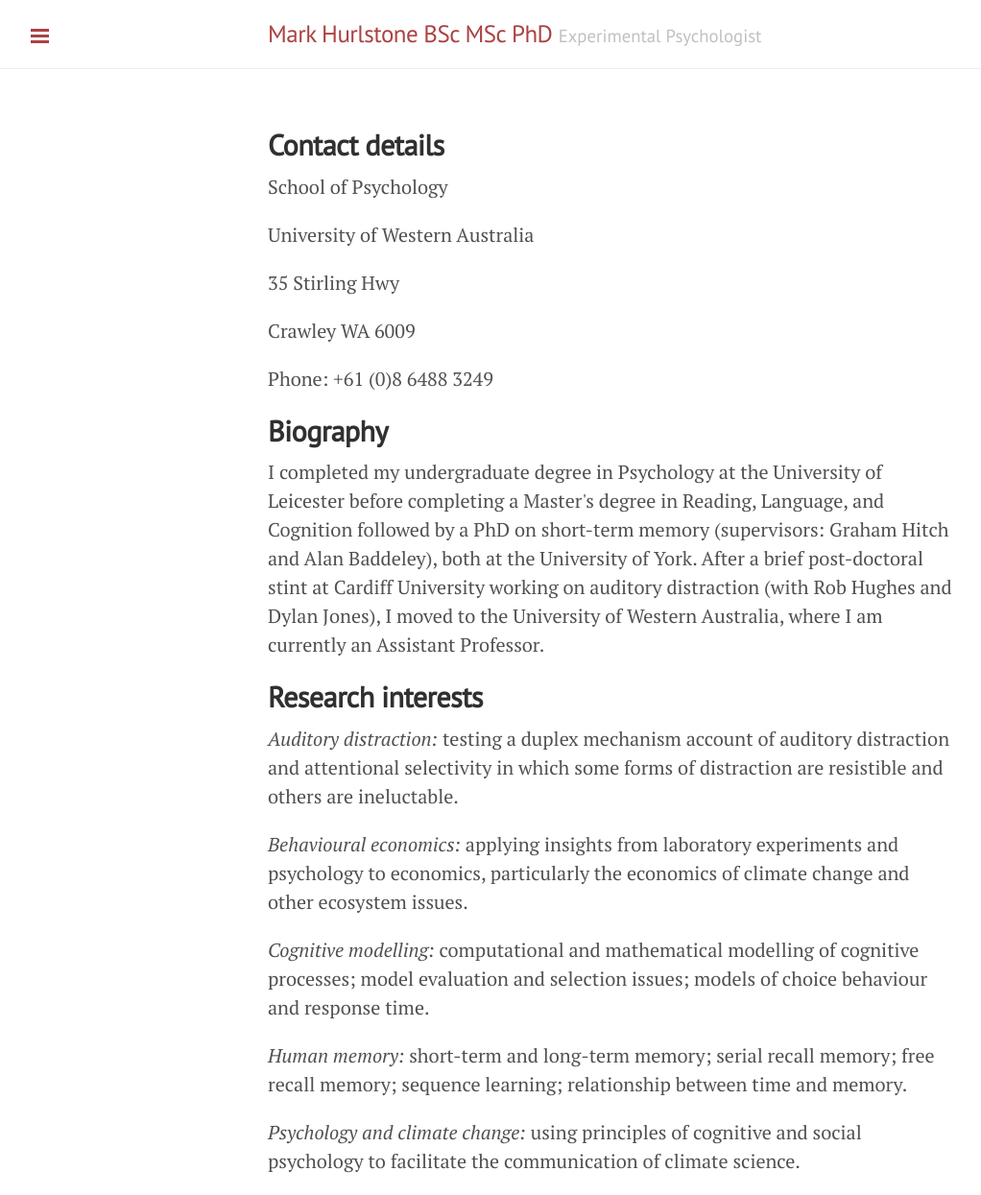
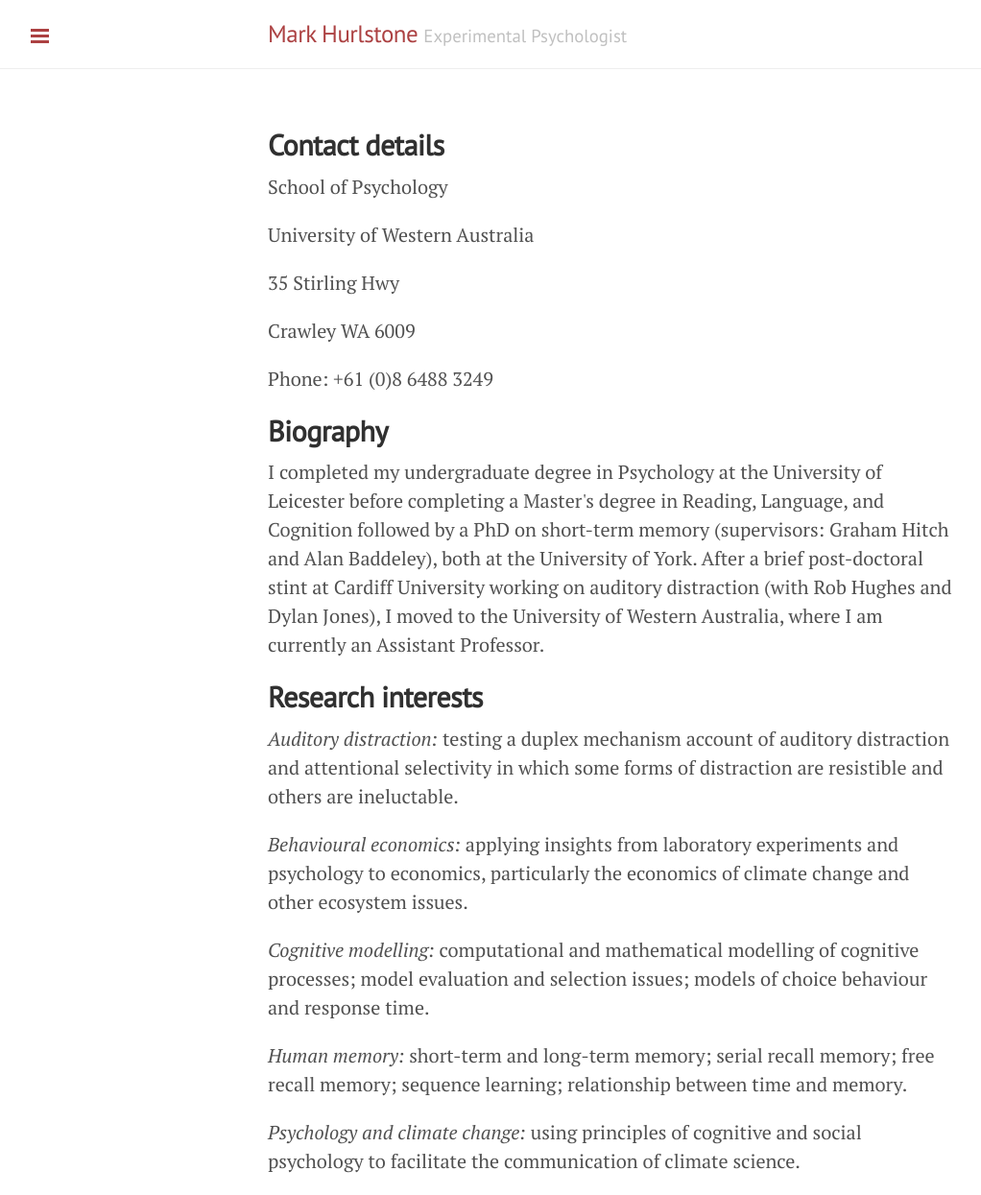
Before and after one commit to mjh508/mark-hurlstone.github.io, a Jekyll site: the page built from index.md, in a window 1280 px wide. Shown: the whole page at 96% size, without its empty margins (1-1023 px from the left). Built offline with Jekyll 4.4.1, drawn with Linux system fonts in a browser that asks for light colours; Markdown is read by kramdown in place of the engine named in the settings.

Commit message:
Update _config.yml

```diff
--- a/_config.yml
+++ b/_config.yml
@@ -9,7 +9,7 @@
 relative_permalinks: true
 
 # Setup
-title:               Mark Hurlstone BSc MSc PhD
+title:               Mark Hurlstone
 tagline:             'Experimental Psychologist'
 description:         'Assistant Professor<p>University of Western Australia<p><a href="mailto:mark.hurlstone@uwa.edu.au">mark.hurlstone@uwa.edu.au</a>'
 url:                 http://mark-hurlstone.github
```
